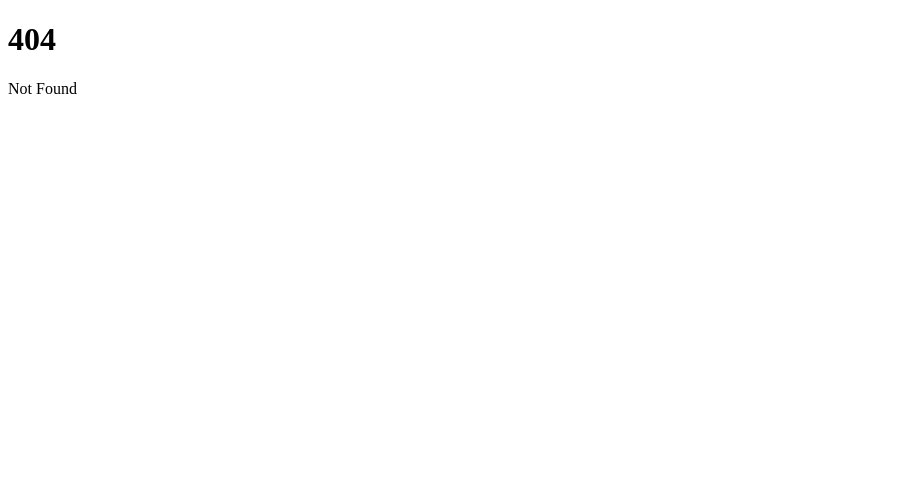
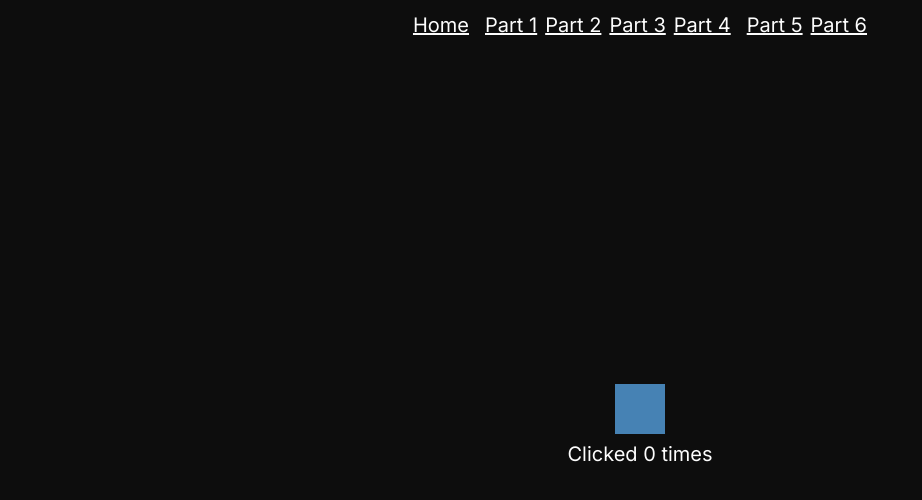
Before and after one commit to nicholascostadev/notus-learning-accessibility, a SvelteKit app: page /exemplo-6 in a window 1280 px wide. Before the commit this address had no page. Shown: the top 500 px of the page, without its empty margins (0-922 px from the left). Built offline with nearby package versions, Linux system fonts and the light colour scheme.

Commit message:
feat: add basic examples

```diff
--- /dev/null
+++ b/src/app.css
@@ -0,0 +1,11 @@
+* {
+	box-sizing: border-box;
+	margin: 0;
+	padding: 0;
+
+	color: #fdfdfd;
+}
+
+body {
+	font-family: 'Inter', sans-serif;
+}
--- a/src/app.html
+++ b/src/app.html
@@ -2,8 +2,13 @@
 <html lang="en">
 	<head>
 		<meta charset="utf-8" />
+
+		<link rel="preconnect" href="https://fonts.googleapis.com" />
+		<link rel="preconnect" href="https://fonts.gstatic.com" crossorigin />
 		<link rel="icon" href="%sveltekit.assets%/favicon.png" />
 		<meta name="viewport" content="width=device-width" />
+		<link href="https://fonts.googleapis.com/css2?family=Inter&display=swap" rel="stylesheet" />
+
 		%sveltekit.head%
 	</head>
 	<body data-sveltekit-preload-data="hover">
--- /dev/null
+++ b/src/routes/+layout.svelte
@@ -0,0 +1,93 @@
+<script>
+	import '../app.css';
+	let lastPressedKey = '';
+</script>
+
+<svelte:window on:keydown={(e) => (lastPressedKey = e.key)} />
+<nav>
+	<a href="/">Home</a>
+	<ul>
+		<li>
+			<a href="/exemplo-1">Part 1</a>
+		</li>
+		<li>
+			<a href="/exemplo-2">Part 2</a>
+		</li>
+		<li>
+			<a href="/exemplo-3">Part 3</a>
+		</li>
+		<li>
+			<a href="/exemplo-4">Part 4</a>
+		</li>
+	</ul>
+
+	<ul>
+		<li>
+			<a href="/exemplo-5">Part 5</a>
+		</li>
+		<li>
+			<a href="/exemplo-6">Part 6</a>
+		</li>
+	</ul>
+</nav>
+<main>
+	<slot />
+</main>
+
+<aside class="key-info">
+	<p>{lastPressedKey}</p>
+</aside>
+
+<style>
+	:root {
+		--nav-height: 50px;
+	}
+
+	nav {
+		background-color: #0d0d0d;
+		display: flex;
+		align-items: center;
+		justify-content: center;
+		gap: 1rem;
+
+		height: var(--nav-height);
+
+		font-size: 1.25rem;
+	}
+
+	nav > a {
+		cursor: pointer;
+	}
+
+	ul {
+		display: flex;
+		align-items: center;
+		justify-content: center;
+		gap: 0.5rem;
+
+		font-size: 1.25rem;
+		list-style: none;
+	}
+
+	main {
+		height: calc(100vh - var(--nav-height));
+		background-color: #0d0d0d;
+
+		display: flex;
+		align-items: center;
+		justify-content: center;
+
+		font-size: 1.25rem;
+	}
+
+	.key-info {
+		position: absolute;
+		bottom: 16px;
+		right: 16px;
+		padding: 0.5rem;
+		background-color: #0d0d0d;
+		color: #fff;
+
+		font-size: 2rem;
+	}
+</style>
--- /dev/null
+++ b/src/routes/exemplo-1/+page.svelte
@@ -0,0 +1,29 @@
+<script lang="ts">
+	let timesClicked = 0;
+
+	function increment() {
+		timesClicked += 1;
+	}
+</script>
+
+<div class="container">
+	<div class="box" on:click={increment} />
+
+	<p>Clicked {timesClicked} times</p>
+</div>
+
+<style>
+	.container {
+		display: flex;
+		justify-content: center;
+		align-items: center;
+		flex-direction: column;
+		gap: 0.5rem;
+	}
+
+	.box {
+		height: 50px;
+		width: 50px;
+		background-color: steelblue;
+	}
+</style>
--- /dev/null
+++ b/src/routes/exemplo-2/+page.svelte
@@ -0,0 +1,35 @@
+<script lang="ts">
+	let timesClicked = 0;
+
+	function increment() {
+		timesClicked += 1;
+	}
+
+	function handleKeyDown(event: KeyboardEvent) {
+		if (event.key !== 'Enter') return;
+
+		increment();
+	}
+</script>
+
+<div class="container">
+	<div class="box" on:click={increment} on:keydown={handleKeyDown} />
+
+	<p>Clicked {timesClicked} times</p>
+</div>
+
+<style>
+	.container {
+		display: flex;
+		justify-content: center;
+		align-items: center;
+		flex-direction: column;
+		gap: 0.5rem;
+	}
+
+	.box {
+		height: 50px;
+		width: 50px;
+		background-color: steelblue;
+	}
+</style>
--- /dev/null
+++ b/src/routes/exemplo-3/+page.svelte
@@ -0,0 +1,35 @@
+<script lang="ts">
+	let timesClicked = 0;
+
+	function increment() {
+		timesClicked += 1;
+	}
+
+	function handleKeyDown(event: KeyboardEvent) {
+		if (event.key !== 'Enter') return;
+
+		increment();
+	}
+</script>
+
+<div class="container">
+	<div class="box" on:click={increment} on:keydown={handleKeyDown} tabindex="0" />
+
+	<p>Clicked {timesClicked} times</p>
+</div>
+
+<style>
+	.container {
+		display: flex;
+		justify-content: center;
+		align-items: center;
+		flex-direction: column;
+		gap: 0.5rem;
+	}
+
+	.box {
+		height: 50px;
+		width: 50px;
+		background-color: steelblue;
+	}
+</style>
--- /dev/null
+++ b/src/routes/exemplo-4/+page.svelte
@@ -0,0 +1,35 @@
+<script lang="ts">
+	let timesClicked = 0;
+
+	function increment() {
+		timesClicked += 1;
+	}
+
+	function handleKeyDown(event: KeyboardEvent) {
+		if (event.key !== 'Enter') return;
+
+		increment();
+	}
+</script>
+
+<div class="container">
+	<div class="box" on:click={increment} on:keydown={handleKeyDown} tabindex="0" role="button" />
+
+	<p>Clicked {timesClicked} times</p>
+</div>
+
+<style>
+	.container {
+		display: flex;
+		justify-content: center;
+		align-items: center;
+		flex-direction: column;
+		gap: 0.5rem;
+	}
+
+	.box {
+		height: 50px;
+		width: 50px;
+		background-color: steelblue;
+	}
+</style>
--- /dev/null
+++ b/src/routes/exemplo-5/+page.svelte
@@ -0,0 +1,42 @@
+<script lang="ts">
+	let timesClicked = 0;
+
+	function increment() {
+		timesClicked += 1;
+	}
+
+	function handleKeyDown(event: KeyboardEvent) {
+		if (event.key !== 'Enter') return;
+
+		increment();
+	}
+</script>
+
+<div class="container">
+	<div
+		class="box"
+		on:click={increment}
+		on:keydown={handleKeyDown}
+		tabindex="0"
+		role="button"
+		aria-label="Botão que incrementa a contagem"
+	/>
+
+	<p>Clicked {timesClicked} times</p>
+</div>
+
+<style>
+	.container {
+		display: flex;
+		justify-content: center;
+		align-items: center;
+		flex-direction: column;
+		gap: 0.5rem;
+	}
+
+	.box {
+		height: 50px;
+		width: 50px;
+		background-color: steelblue;
+	}
+</style>
--- /dev/null
+++ b/src/routes/exemplo-6/+page.svelte
@@ -0,0 +1,49 @@
+<script lang="ts">
+	let timesClicked = 0;
+
+	function increment() {
+		timesClicked += 1;
+	}
+
+	function handleKeyDown(event: KeyboardEvent) {
+		if (event.key !== 'Enter') return;
+
+		increment();
+	}
+</script>
+
+<div class="container">
+	<div class="box" on:click={increment} on:keydown={handleKeyDown} tabindex="0" role="button">
+		<span class="sr-only">Botão que incrementa a contagem</span>
+	</div>
+
+	<p>Clicked {timesClicked} times</p>
+</div>
+
+<style>
+	.container {
+		display: flex;
+		justify-content: center;
+		align-items: center;
+		flex-direction: column;
+		gap: 0.5rem;
+	}
+
+	.box {
+		height: 50px;
+		width: 50px;
+		background-color: steelblue;
+	}
+
+	.sr-only {
+		position: absolute;
+		width: 1px;
+		height: 1px;
+		padding: 0;
+		margin: -1px;
+		overflow: hidden;
+		clip: rect(0, 0, 0, 0);
+		white-space: nowrap;
+		border-width: 0;
+	}
+</style>
```
Also changed, not shown: src/routes/+page.svelte (+7 -2 lines).
